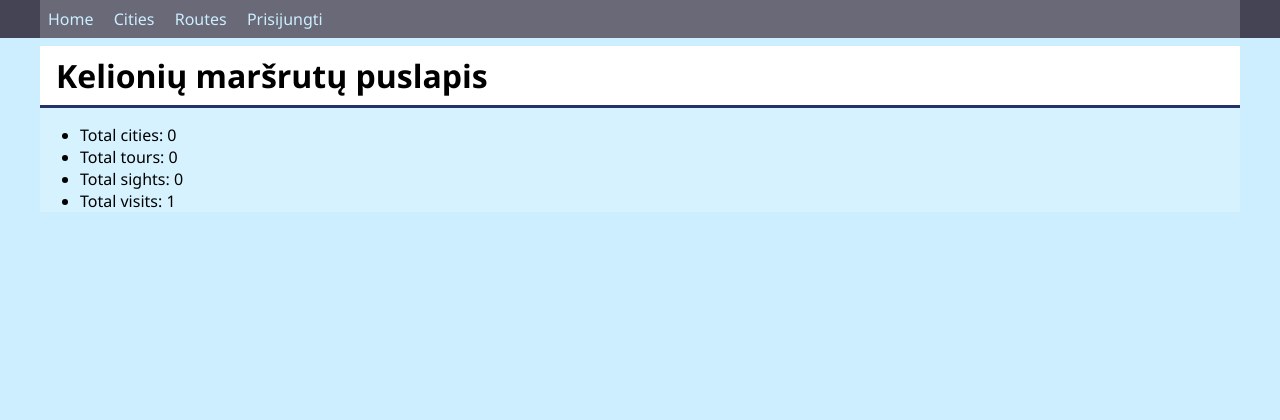
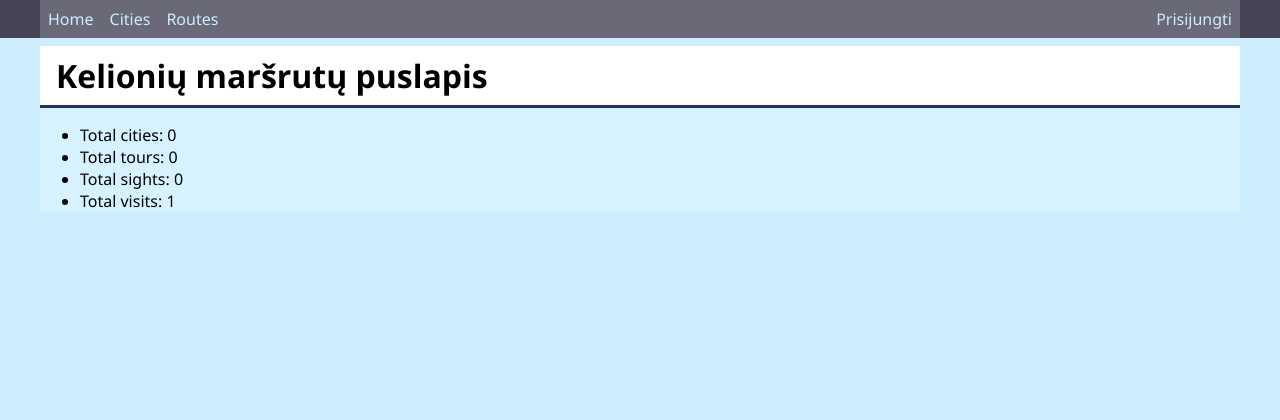
Before and after one commit to Shpokas2022/tour_routes, a Django app: page / in a window 1280 px wide. Shown: the top 420 px of the page. Run offline with Django 4.2, Linux system fonts and the light colour scheme; data that the repository does not hold is empty.

Commit message:
Sutvarkiau css ir base  login,  logout ir logiką

```diff
--- a/tour_routes/tour/static/tour/css/base.css
+++ b/tour_routes/tour/static/tour/css/base.css
@@ -14,6 +14,21 @@ header main, footer {
 
 header {
     background-color: #445;
+}
+
+header .container{
+    display: flex;
+    flex-direction: row;
+}
+
+.spacer {
+    flex-grow: 1;
+}
+
+header .container span{
+    align-self: center;
+    color: #cef;
+    padding: 0.5rem;
 }
 
 header a {
--- a/tour_routes/tour/templates/tour/base.html
+++ b/tour_routes/tour/templates/tour/base.html
@@ -16,13 +16,15 @@
                 <a href="{% url 'cities' %}">Cities</a>
                 {% comment %} <a href="{% url 'sights' %}">Sights</a> {% endcomment %}
                 <a href="{% url 'routes' %}">Routes</a>
+                <span class="spacer"></span>
                 {% if user.is_authenticated %}
                     <span>{{ user }} </span>
-                    <a href="{% url 'logout' %}">Atsijungti</a>
                     {# Admino linkas nebus rodomas, kol nebus prisijungta su administratoriaus teisėmis#}
                     {% if user.is_superuser or user_is_staff %}
                         <a href="{% url 'admin:index' %}">Admin</a>
                     {% endif %}
+                    <a href="{% url 'logout' %}">Atsijungti</a>
+
                 {% else %}
                         <span></span>
                         <a href="{% url 'login' %}">Prisijungti</a>
```
